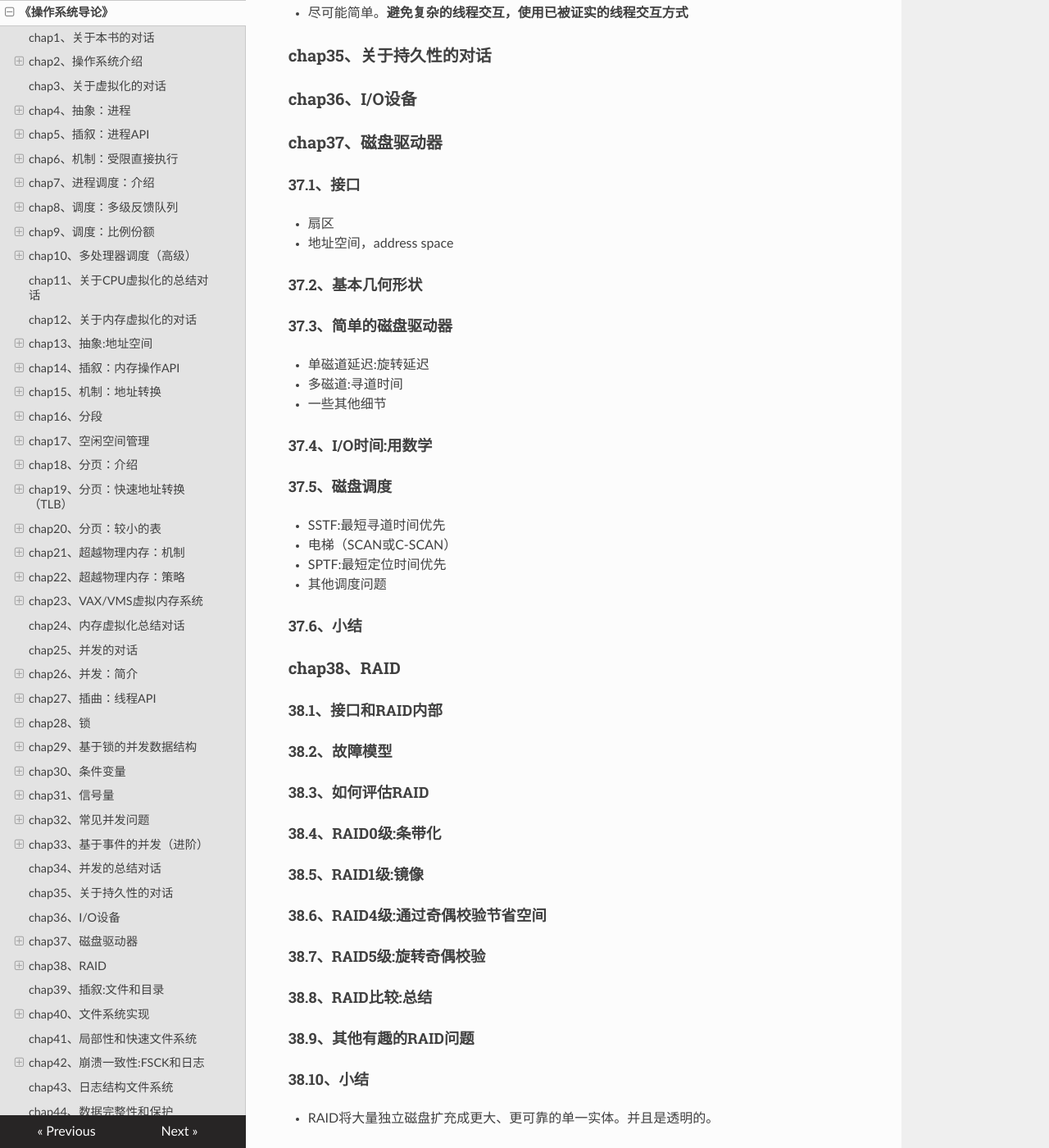
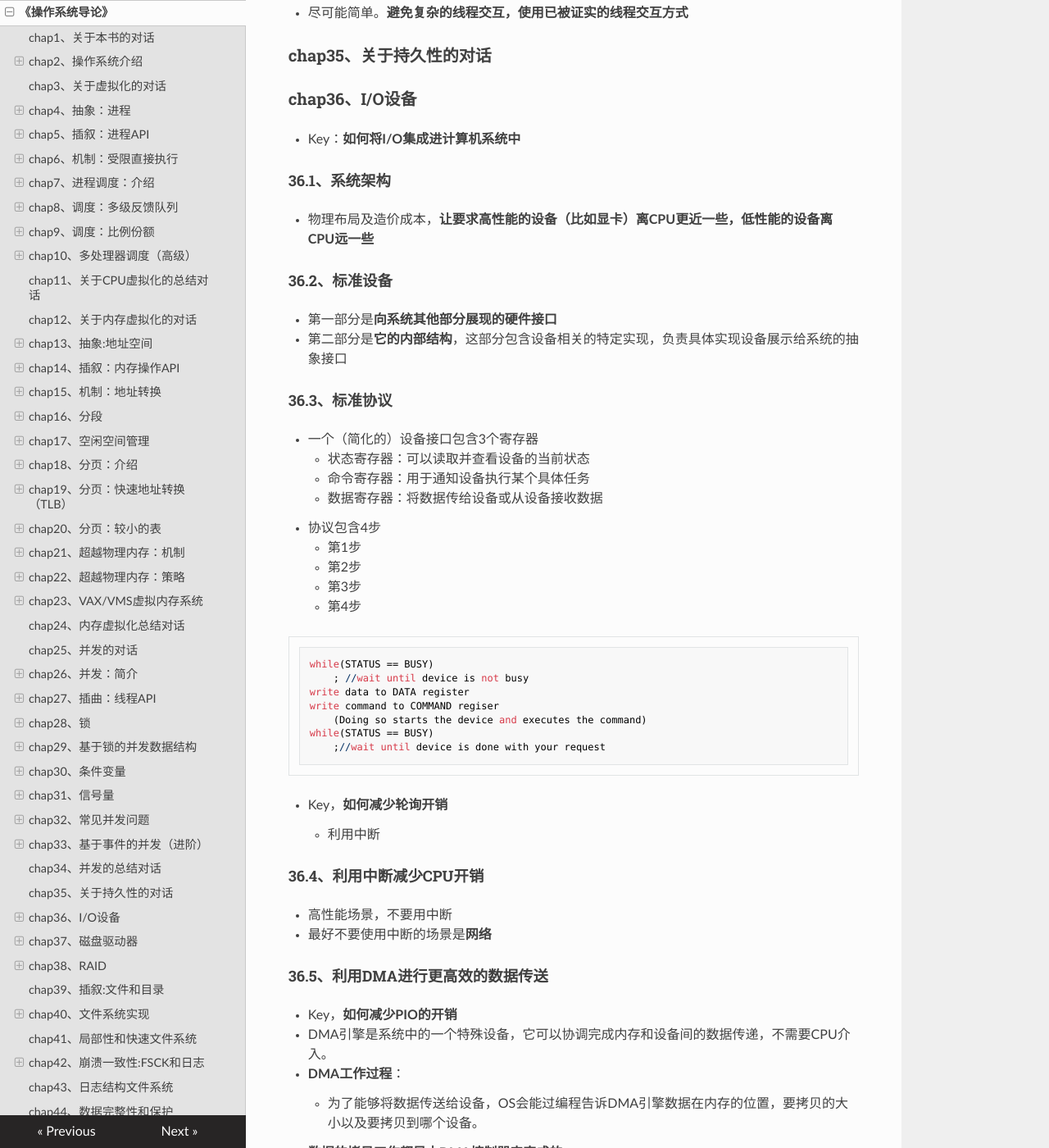
Before and after one commit to wolflion/booknotes, an MkDocs documentation site: the page built from docs/408/操作系统导论.md, in a window 1280 px wide and 1400 px high, scrolled down 24043 px. Shown: the whole window at 82% size. Built offline with MkDocs 1.6.1, drawn with Linux system fonts in a browser that asks for light colours; nearby versions of some CDN libraries; some of the changed text lies outside the part shown.

Commit message:
Update 操作系统导论.md

````diff
--- a/docs/408/操作系统导论.md
+++ b/docs/408/操作系统导论.md
@@ -957,6 +957,77 @@ while(1) {
 
 ### chap36、I/O设备
 
++ Key：**如何将I/O集成进计算机系统中**
+
+#### 36.1、系统架构
+
++ 物理布局及造价成本，**让要求高性能的设备（比如显卡）离CPU更近一些，低性能的设备离CPU远一些**
+
+#### 36.2、标准设备
+
++ 第一部分是**向系统其他部分展现的硬件接口**
++ 第二部分是**它的内部结构**，这部分包含设备相关的特定实现，负责具体实现设备展示给系统的抽象接口
+
+#### 36.3、标准协议
+
++ 一个（简化的）设备接口包含3个寄存器
+  + 状态寄存器：可以读取并查看设备的当前状态
+  + 命令寄存器：用于通知设备执行某个具体任务
+  + 数据寄存器：将数据传给设备或从设备接收数据
++ 协议包含4步
+  + 第1步
+  + 第2步
+  + 第3步
+  + 第4步
+
+```c++
+while(STATUS == BUSY)
+    ; //wait until device is not busy
+write data to DATA register
+write command to COMMAND regiser
+    (Doing so starts the device and executes the command)
+while(STATUS == BUSY)
+    ;//wait until device is done with your request
+```
+
++ Key，**如何减少轮询开销**
+  + 利用中断
+
+#### 36.4、利用中断减少CPU开销
+
++ 高性能场景，不要用中断
++ 最好不要使用中断的场景是**网络**
+
+#### 36.5、利用DMA进行更高效的数据传送
+
++ Key，**如何减少PIO的开销**
++ DMA引擎是系统中的一个特殊设备，它可以协调完成内存和设备间的数据传递，不需要CPU介入。
++ **DMA工作过程**：
+  + 为了能够将数据传送给设备，OS会能过编程告诉DMA引擎数据在内存的位置，要拷贝的大小以及要拷贝到哪个设备。
++ **数据的拷贝工作都是由DMA控制器来完成的**。
+
+#### 36.6、设备交互的方法
+
++ Key，**如何与设备通信**
+  + 第1种：**用明确的I/O指令**
+  + 第2种：内存映射I/O，**好处是，不需要引入新指令来实现设备交互**
+
+#### 36.7、纳入操作系统：设备驱动程序
+
++ Key，**如何实现一个设备无关的操作系统**
+  + 抽象（abstraction）技术
+
+#### 36.8、案例研究：简单的IDE磁盘驱动程序
+
+#### 36.9、历史记录
+
++ 在20世纪50年代中期，就有系统的I/O设备可以直接和内存交互，并在完成后中断CPU。
+
+#### 36.10、小结
+
++ 中断和DMA
++ I/O指令和内存映射I/O
+
 ### chap37、磁盘驱动器
 
 #### 37.1、接口
````
